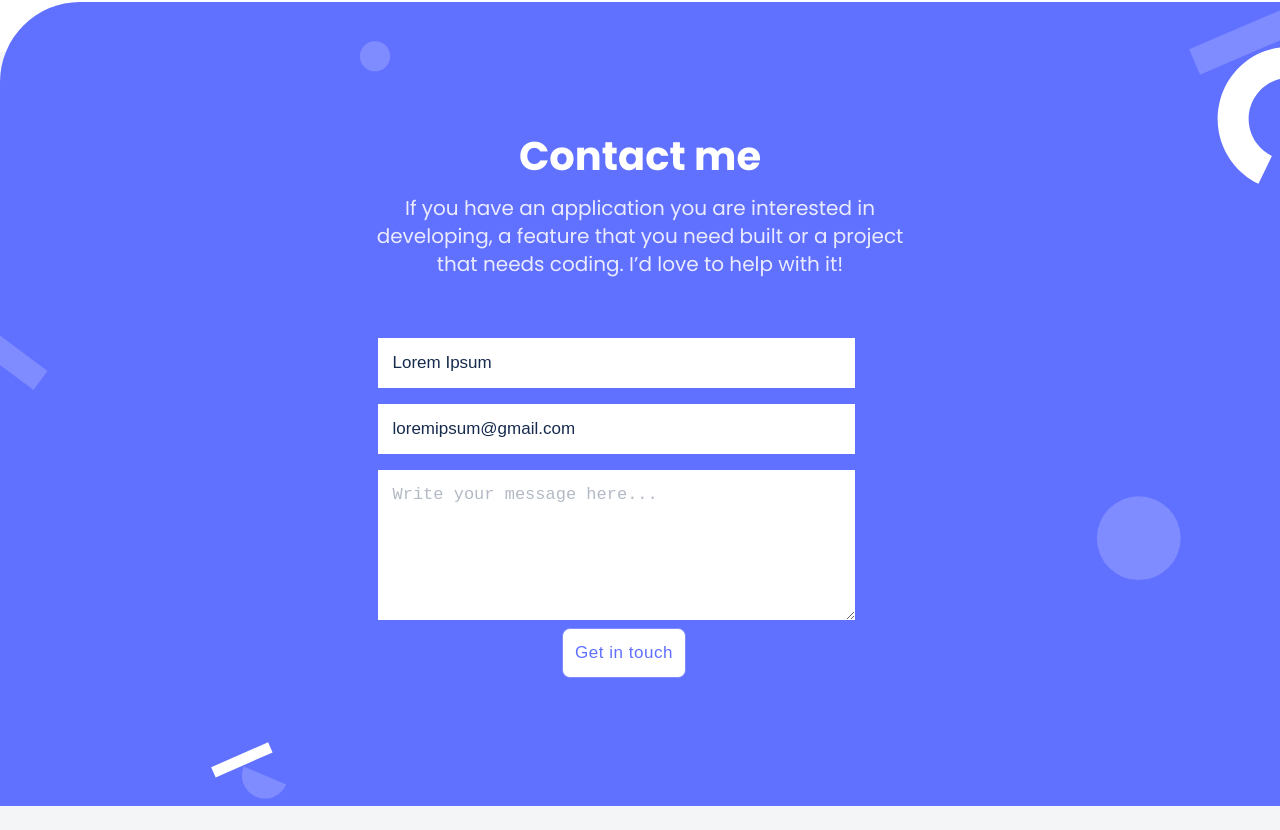
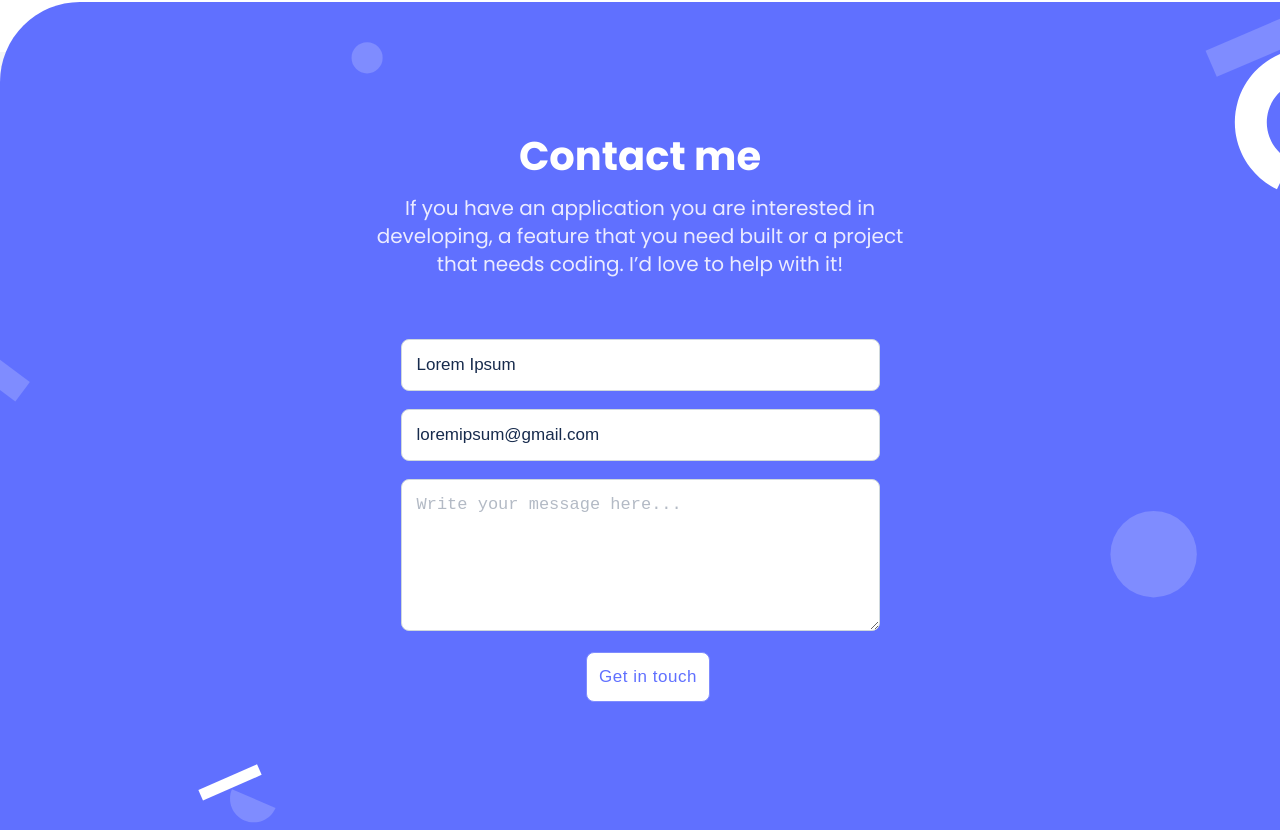
Before and after one commit to yemidada/add-contact-form-and-finish-the-mobile-version, a plain HTML site: page index.html in a window 1280 px wide. Shown: the part 4188-5018 px from the top of the page. Before the commit the page ends 4994 px from the top, so only its background shows below. Drawn offline with Linux system fonts and the light colour scheme.

Commit message:
update css file

```diff
--- a/assets/css/style.css
+++ b/assets/css/style.css
@@ -365,8 +365,10 @@ nav {
 input,
 textarea {
   padding: 15px;
-  margin: 8px;
-  border: none;
+  margin: 9px 0;
+  background: #FFFFFF;
+  border: 1px solid rgb(207, 216, 220);
+  border-radius: 8px;
   font-style: normal;
   font-weight: 400;
   font-size: 17px;
@@ -376,6 +378,10 @@ textarea {
 
 ::placeholder {
   color: rgb(179, 186, 197);
+}
+
+.footer .contact-button {
+  padding-top: 12px;
 }
 
 /* Mobile */
@@ -647,6 +653,7 @@ textarea {
     display: flex;
     flex-direction: column;
     justify-content: center;
+    padding: 0;
   }
 
   input,
```
